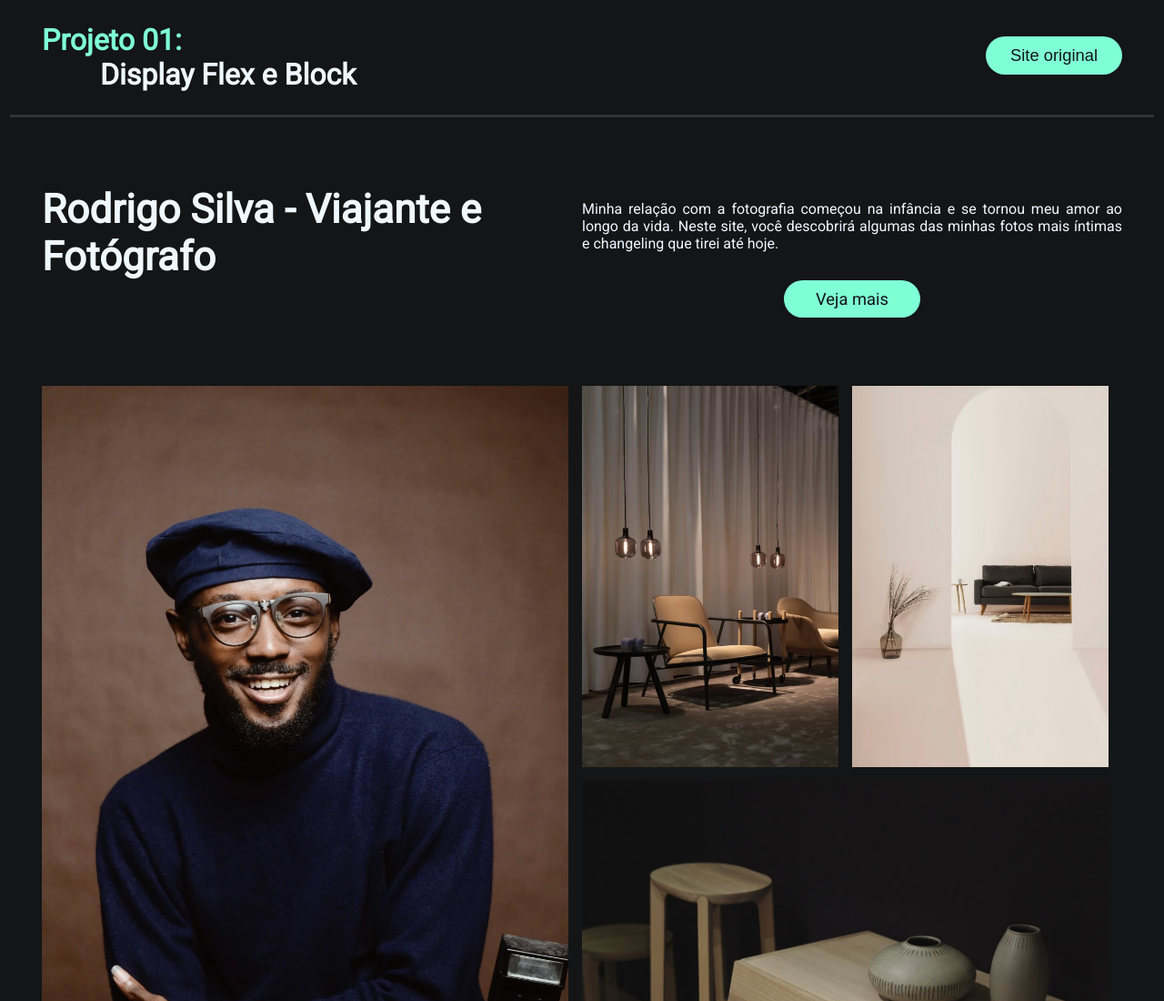
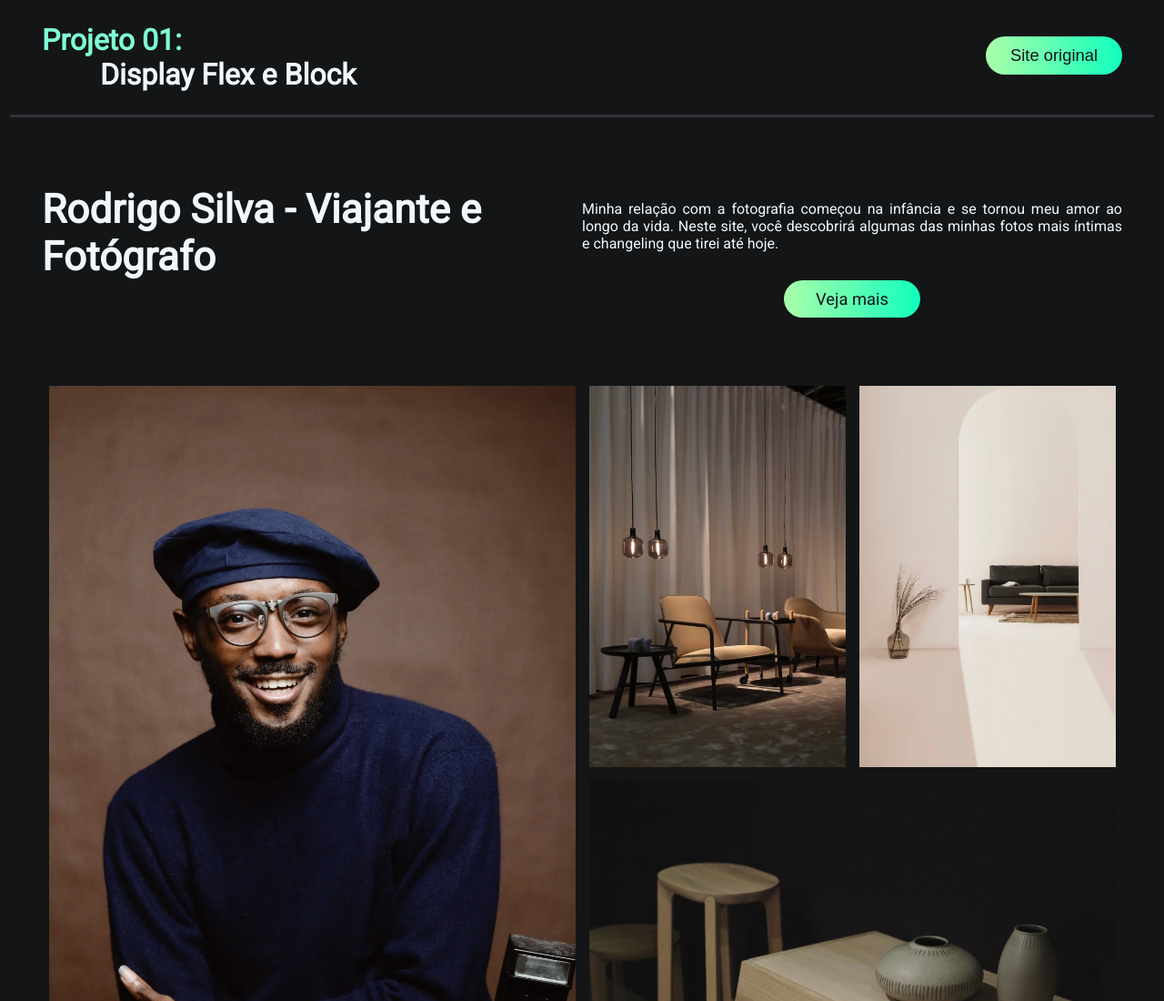
Before and after one commit to NiloZeribinate/Html_Css-projetos_praticos, a plain HTML site: page projeto01/index.html in a window 1280 px wide. Shown: the top 1100 px of the page at 91% size. Drawn offline with Linux system fonts and the light colour scheme.

Commit message:
Update style.css

```diff
--- a/projeto01/style.css
+++ b/projeto01/style.css
@@ -15,6 +15,13 @@ body,header, h1{
 p{
     text-align: justify;
 }
+
+img{
+    display: block;
+    max-width: 100%;
+}
+
+
 
 header{
     margin: auto;
@@ -38,28 +45,26 @@ header > div > a, article#introducao > div > a{
     margin-top: 15px;
     padding: 10px;
     background-color: aquamarine;
+    background: linear-gradient(to right, #aaffa9, #11ffbd);
     text-decoration: none;
     text-align: center;
     font-size: 1.15em;
     color: #131516;
 }
 
-article#introducao > div{
-    display: flex;
-    flex-wrap: wrap;
-    justify-content: center;
-}
 
-img{
-    display: block;
-    max-width: 100%;
-}
 
 article#introducao{
     display: flex;
     flex-wrap: wrap;
     max-width: 1188px;
     margin: 75px auto;
+}
+
+article#introducao > div{
+    display: flex;
+    flex-wrap: wrap;
+    justify-content: center;
 }
 
 article#introducao > *{
@@ -78,11 +83,13 @@ article#introducao > p{
     margin-bottom: 25px;
 }
 
+
+
 article#fotos{
     display: grid;
-    grid-template-columns: repeat(4, 282px 15px);
-    grid-template-rows: repeat(8, 202px 15px);
-    max-width: 1188px;
+    grid-template-columns: repeat(3, 282px 15px) 282px;
+    grid-template-rows: repeat(7, 202px 15px) 202px;
+    max-width: 1173px;
     margin: 50px auto;
 }
 
@@ -142,6 +149,8 @@ article#fotos{
     background-size: cover;
 }
 
+
+
 footer{
     display: flex;
     margin: 75px auto;
```
